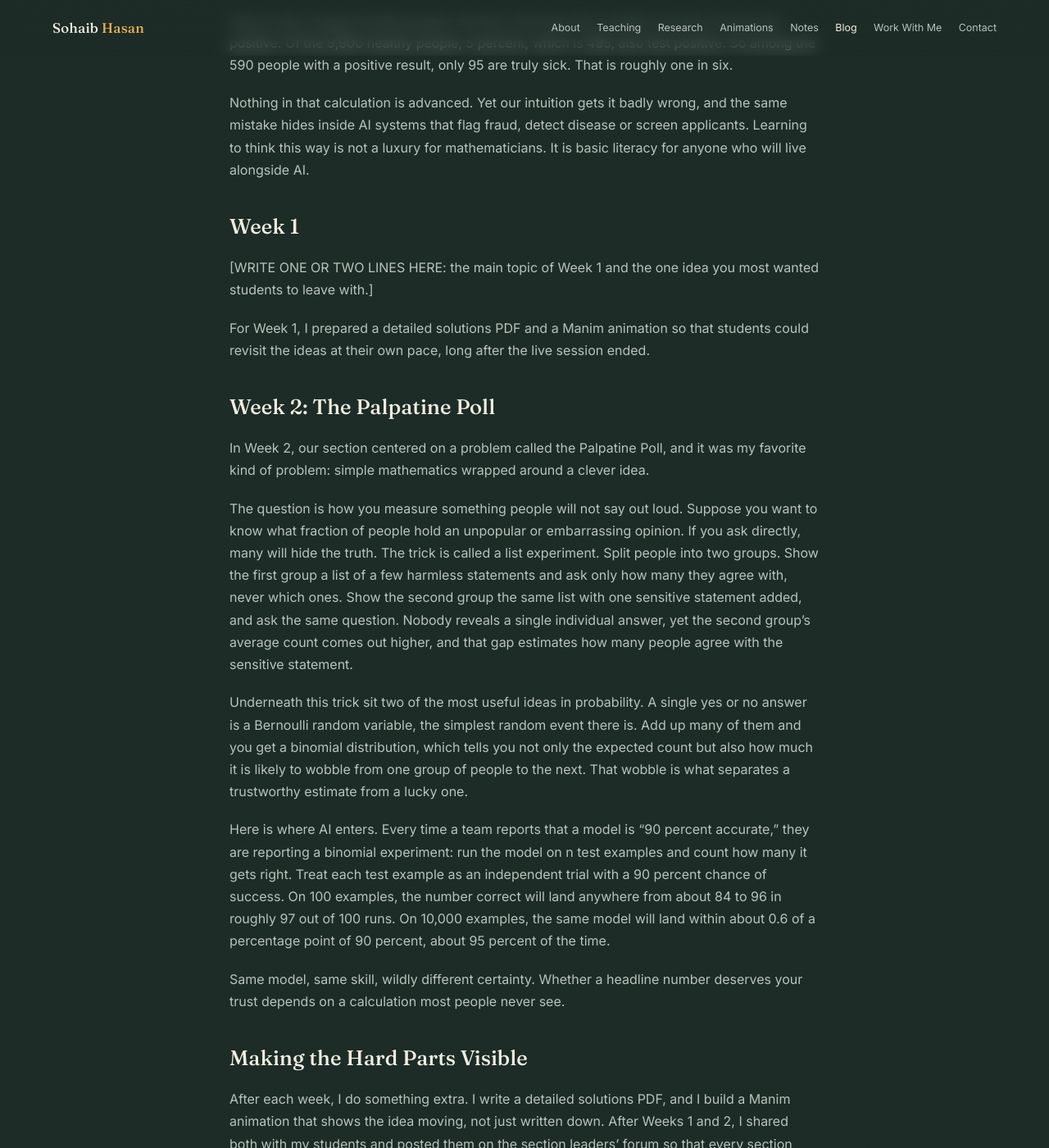
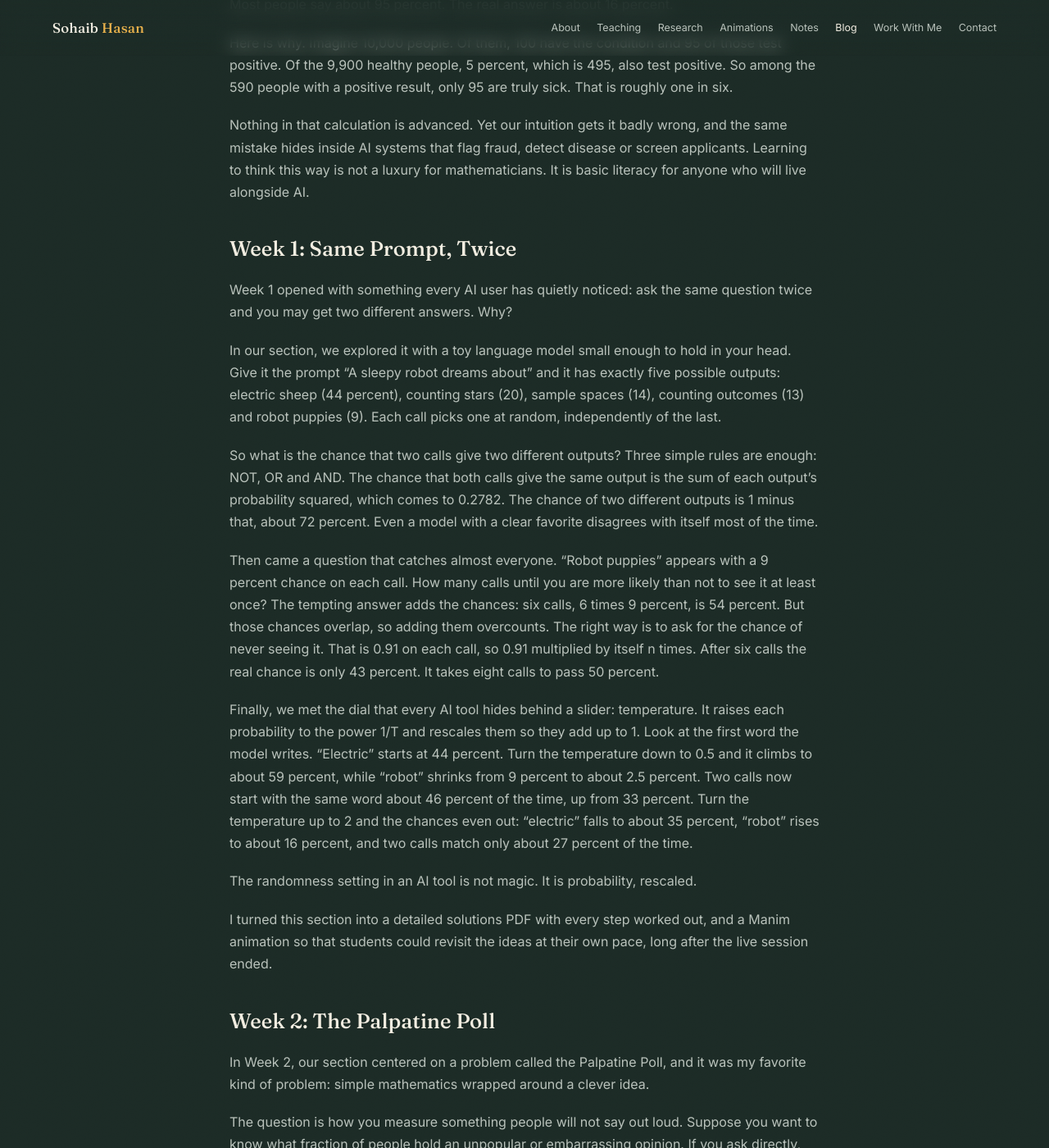
Before and after one commit to Sohaib-Hasan/Sohaib-Hasan.github.io, a Jekyll site: the page built from _posts/2026-10-24-every-ai-answer-is-a-bet-teaching-stanford-probability-for-ai.md, in a window 1280 px wide and 1400 px high, scrolled down 1957 px. Shown: the whole window at 82% size. Built offline with Jekyll 4.4.1, drawn with Linux system fonts in a browser that asks for light colours; nearby versions of some CDN libraries; comment, search, counter and statistics services are not loaded; some of the changed text lies outside the part shown.

Commit message:
Add files via upload

```diff
--- a/_posts/2026-10-24-every-ai-answer-is-a-bet-teaching-stanford-probability-for-ai.md
+++ b/_posts/2026-10-24-every-ai-answer-is-a-bet-teaching-stanford-probability-for-ai.md
@@ -3,7 +3,7 @@ layout: post
 title: "Every AI Answer Is a Bet: What I Learned Teaching Stanford's Probability for AI"
 ---
 
-Ask an AI a question and watch the words arrive, one after another. It feels like the machine is looking something up. It is not. At every step, the model is placing a bet. Given everything written so far, it assigns a probability to each possible next word, picks one, and moves on. The paragraph you finally read is a chain of weighted guesses, and the quality of the whole answer depends on how well those guesses were calibrated.
+Ask an AI a question and watch the words arrive, one after another. It feels like the machine is looking something up. It is not. At every step, the model is placing a bet. Given everything written so far, it assigns a probability to each possible next word, picks one, and moves on. The paragraph you finally read is a chain of weighted guesses, and the quality of the whole answer depends on how well those guesses were calibrated. It is also why asking the same question twice can give you two different answers.
 
 If that sounds strange, it should. We are used to computers being certain. A calculator never hesitates over 7 times 8. But the systems now writing our emails, reading our medical scans and ranking our search results work differently. They live inside uncertainty, and the mathematics of living inside uncertainty is probability.
 
@@ -33,11 +33,21 @@ Here is why. Imagine 10,000 people. Of them, 100 have the condition and 95 of th
 
 Nothing in that calculation is advanced. Yet our intuition gets it badly wrong, and the same mistake hides inside AI systems that flag fraud, detect disease or screen applicants. Learning to think this way is not a luxury for mathematicians. It is basic literacy for anyone who will live alongside AI.
 
-## Week 1
+## Week 1: Same Prompt, Twice
 
-[WRITE ONE OR TWO LINES HERE: the main topic of Week 1 and the one idea you most wanted students to leave with.]
+Week 1 opened with something every AI user has quietly noticed: ask the same question twice and you may get two different answers. Why?
 
-For Week 1, I prepared a detailed solutions PDF and a Manim animation so that students could revisit the ideas at their own pace, long after the live session ended.
+In our section, we explored it with a toy language model small enough to hold in your head. Give it the prompt "A sleepy robot dreams about" and it has exactly five possible outputs: electric sheep (44 percent), counting stars (20), sample spaces (14), counting outcomes (13) and robot puppies (9). Each call picks one at random, independently of the last.
+
+So what is the chance that two calls give two different outputs? Three simple rules are enough: NOT, OR and AND. The chance that both calls give the same output is the sum of each output's probability squared, which comes to 0.2782. The chance of two different outputs is 1 minus that, about 72 percent. Even a model with a clear favorite disagrees with itself most of the time.
+
+Then came a question that catches almost everyone. "Robot puppies" appears with a 9 percent chance on each call. How many calls until you are more likely than not to see it at least once? The tempting answer adds the chances: six calls, 6 times 9 percent, is 54 percent. But those chances overlap, so adding them overcounts. The right way is to ask for the chance of never seeing it. That is 0.91 on each call, so 0.91 multiplied by itself n times. After six calls the real chance is only 43 percent. It takes eight calls to pass 50 percent.
+
+Finally, we met the dial that every AI tool hides behind a slider: temperature. It raises each probability to the power 1/T and rescales them so they add up to 1. Look at the first word the model writes. "Electric" starts at 44 percent. Turn the temperature down to 0.5 and it climbs to about 59 percent, while "robot" shrinks from 9 percent to about 2.5 percent. Two calls now start with the same word about 46 percent of the time, up from 33 percent. Turn the temperature up to 2 and the chances even out: "electric" falls to about 35 percent, "robot" rises to about 16 percent, and two calls match only about 27 percent of the time.
+
+The randomness setting in an AI tool is not magic. It is probability, rescaled.
+
+I turned this section into a detailed solutions PDF with every step worked out, and a Manim animation so that students could revisit the ideas at their own pace, long after the live session ended.
 
 ## Week 2: The Palpatine Poll
 
```
